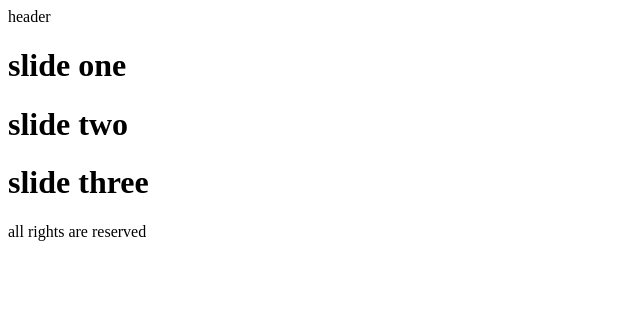
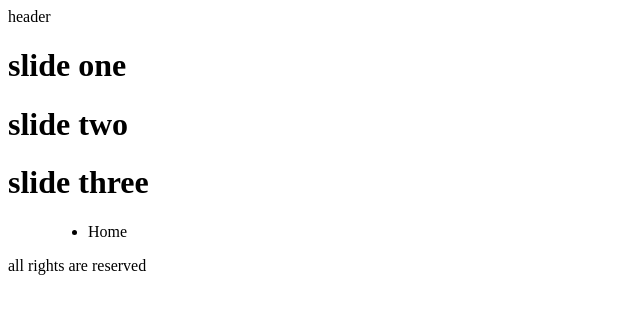
Before and after one commit to punk2022/git.test, a plain HTML site: page index.html in a window 1280 px wide. Shown: the whole page, without its empty margins (0-640 px from the left). Drawn offline with Linux system fonts and the light colour scheme.

Commit message:
div update

```diff
--- a/index.html
+++ b/index.html
@@ -15,6 +15,11 @@
         <h1>slide two</h1>
         <h1>slide three</h1>
     </div>
+    <dir>
+        <ul>
+            <li>Home</li>
+        </ul>
+    </dir>
     <footer>
         all rights are reserved
     </footer>
```
